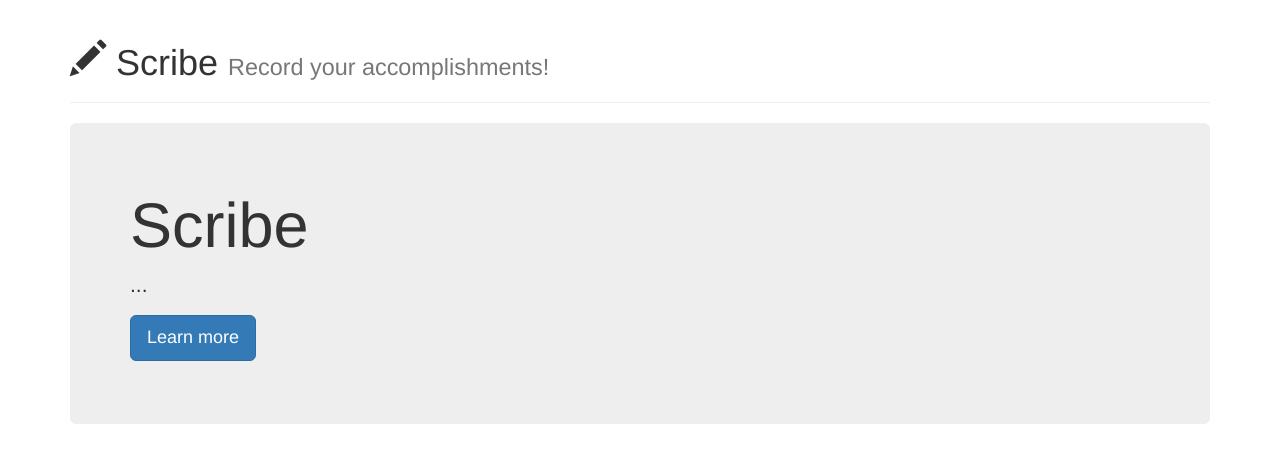
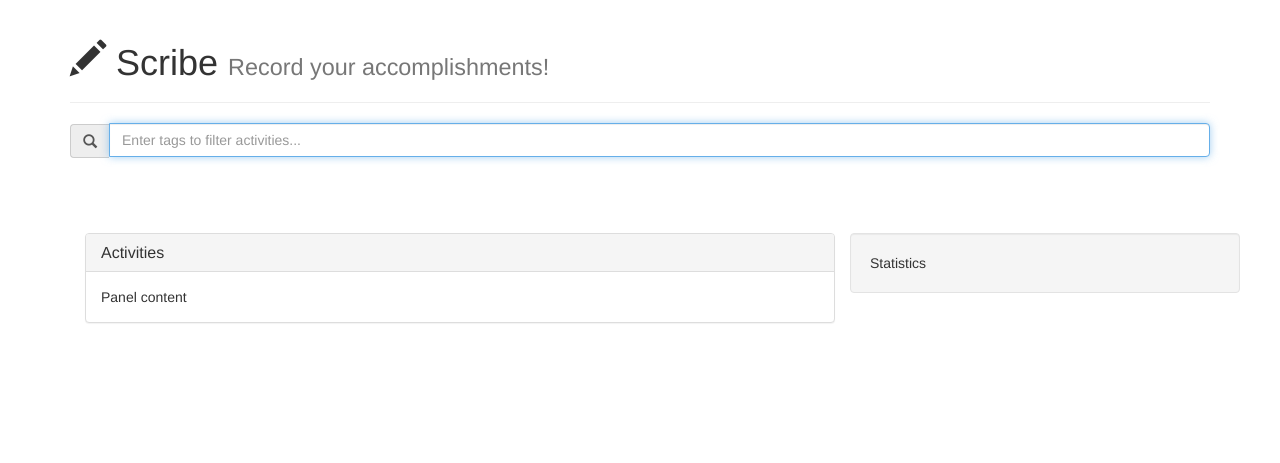
Before and after one commit to cacois/scribe, a Flask app: page / in a window 1280 px wide. Shown: the top 463 px of the page. Run offline with Flask 2, Linux system fonts and the light colour scheme; data that the repository does not hold is empty; parts of the project's set-up code (start-up, migrations or seed data) failed here and were passed over; some libraries are stand-ins or nearby versions.

Commit message:
starting activity api functionality for search page

```diff
--- a/src/app/templates/activities.html
+++ b/src/app/templates/activities.html
@@ -130,7 +130,7 @@ $( document ).ready(function() {
  */
 function updateConfig() {
     $.ajax({
-        url: $SCRIPT_ROOT + '/_config',
+        url: $SCRIPT_ROOT + '/api/config',
         type: "POST",
         data: JSON.stringify(config),
         contentType: "application/json; charset=utf-8",
--- a/src/app/templates/index.html
+++ b/src/app/templates/index.html
@@ -1,9 +1,85 @@
 
 {% extends "layout.html" %}
 {% block body %}
-<div class="jumbotron">
-  <h1>Scribe</h1>
-  <p>...</p>
-  <p><a class="btn btn-primary btn-lg" href="#" role="button">Learn more</a></p>
+
+<script src='/static/bower_components/tagmanager/tagmanager.js'></script>
+<script src='/static/bower_components/moment/moment.js'></script>
+<link rel="stylesheet" type="text/css" href="/static/bower_components/tagmanager/tagmanager.css" />
+
+<script>
+
+</script>
+
+<form class="form" role="form" action="/activities" data-async method="POST">
+    <div class="form-group">
+        <div class="input-group">
+            <span class="input-group-addon glyphicon glyphicon-search"> </span>
+            <input id="activity" name="activity" type="text" class="form-control" placeholder="Enter tags to filter activities..." autofocus></input>
+        </div>
+    </div>
+    <div class="form-group">
+        <div class="input-group">
+            <div class="col-md-3">
+                <input hidden="true" type="text" name="tm-tags" placeholder="Add a Tag..." id="tm-tags" class="tm-input input-medium tm-input-info"/>
+            </div>
+            <div class="col-md-3">
+                <input hidden="true" type="text" name="tm-users" placeholder="Add a User..." id="tm-users" class="tm-input input-medium tm-input-success"/>
+            </div>
+            <div class="col-md-3">
+                <input hidden="true" type="text" name="tm-categories" placeholder="Add a Category..." id="tm-categories" class="tm-input input-medium tm-input-warning"/>
+            </div>
+            <div class="col-md-3">
+                <input hidden="true" type="text" name="tm-date" placeholder="Add a date..." id="tm-date" class="tm-input input-medium tm-input-error"/>
+            </div>
+        </div>
+    </div>
+</form>
+
+
+
+<div class="container" style="margin-top:60px;">
+  <div class="row">
+      <div class="col-md-8">
+        <div class="panel panel-default">
+          <div class="panel-heading">
+            <h3 class="panel-title">Activities</h3>
+          </div>
+          <div class="panel-body">
+            Panel content
+          </div>
+        </div>
+      </div>
+      <div class="col-md-4 well">
+        <span>Statistics</span>
+      </div>
+  </div>
 </div>
+
+
+<!--
+<div class="container">
+  <div class="row">
+    <div class="col-md-12 btn-group" role="group" aria-label="...">
+      <button type="button" class="btn btn-default">Today</button>
+      <button type="button" class="btn btn-default">This Week</button>
+      <button type="button" class="btn btn-default">This Month</button>
+    </div>
+  </div>
+  <div class="row">
+    <form class="form" role="search">
+      <div class="form-group">
+        <div class="input-group">
+          <span class="glyphicon glyphicon-search" aria-hidden="true"></span>
+          <input id="search" name="search" type="text" placeholder="Enter tags to search..." autofocus></textarea>
+        </div>
+      </div>
+    </form>
+  </div>
+
+  <div class="row">
+    <div class="col-md-8"></div>
+    <div class="col-md-4 well"></div>
+  </div>
+</div>
+-->
 {% endblock %}
--- a/src/app/views.py
+++ b/src/app/views.py
@@ -7,8 +7,12 @@ from datetime import datetime
 
 mongo = PyMongo(app)
 
-@app.route('/_config', methods=['GET', 'POST'])
-def config():
+####################
+#  REST API Routes
+####################
+
+@app.route('/api/config', methods=['GET', 'POST'])
+def config_api():
     if request.method == 'POST':
         app.logger.info('Data: ' + str(request))
         app.logger.info('Config posted: ' + json.dumps(request.json))
@@ -34,6 +38,43 @@ def config():
         return jsonify(config)
     else:
         return "Unsupported request header: " + request.method
+
+@app.route("/api/activities", methods=['GET'])
+def activities_api():
+    users = []
+    tags = []
+    categories = []
+    if(request.json):
+        categories = request.json['categories'] if 'categories' in request.json else []
+        users = request.json['users'] if 'users' in request.json else []
+        tags = request.json['tags'] if 'tags' in request.json else []
+        start_date = request.json['start_date']
+        end_date = request.json['end_date']
+
+    user_filters = [[{'users': user}] for user in users]
+    tag_filters = [[{'tags': tag}] for tag in tags]
+    category_filters = [[{'categories': category}] for category in categories]
+    filters = user_filters + tag_filters + category_filters
+
+    # build a mongo query
+    if(len(filters) > 0):
+        cursor = mongo.db.activities.find({'$or': filters}, {'_id': False})
+    else:
+        cursor = mongo.db.activities.find({},{'_id': False})
+
+    json = [doc for doc in cursor]
+    return jsonify({'activities': json})
+
+@app.route("/api/activities/<ObjectId:activity_id>", methods=['GET'])
+def activities_api_id(activity_id):
+    cursor = mongo.db.activities.find_one_or_404(activity_id)
+    json = [doc for doc in cursor]
+    return jsonify(json[0])
+
+
+################
+#  View Routes
+################
 
 @app.route("/")
 def index():
```
Also changed, not shown: 1 other file.
